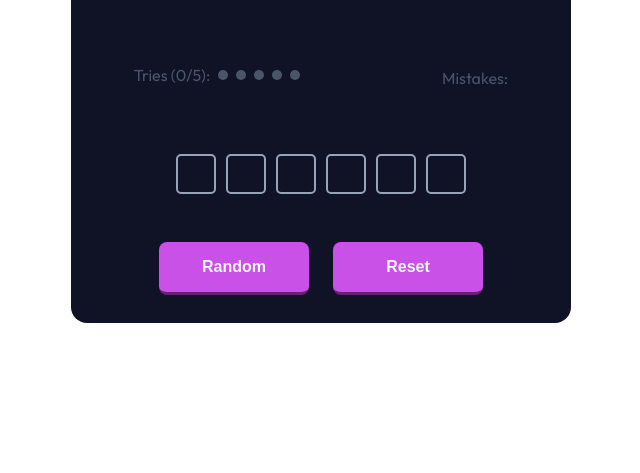
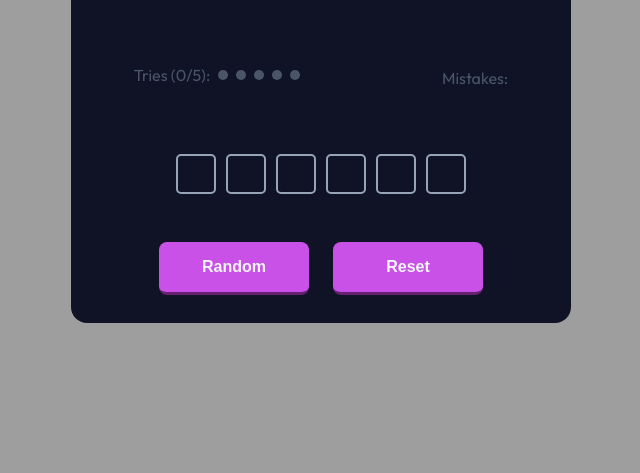
Before and after one commit to CodeKei02/game-javascript-word-scramblle, a plain HTML site: page public/index.html in a window 1280 px wide. Shown: the part 327-800 px from the top of the page, without its empty margins (319-959 px from the left). Drawn offline with Linux system fonts and the light colour scheme; the site is published under a folder, as on GitHub Pages, so addresses that start at the root find nothing.

Commit message:
fix image

```diff
--- a/public/style.css
+++ b/public/style.css
@@ -26,7 +26,7 @@ body{
     place-items: center;
     margin: 0 auto;
     font-family: var(--font-family);
-    background-image: url(/images/bg-guess-the-word.png);
+    background-image: url(../images/bg-guess-the-word.png);
     background-size: cover;
     background-repeat: no-repeat;
 }
```
